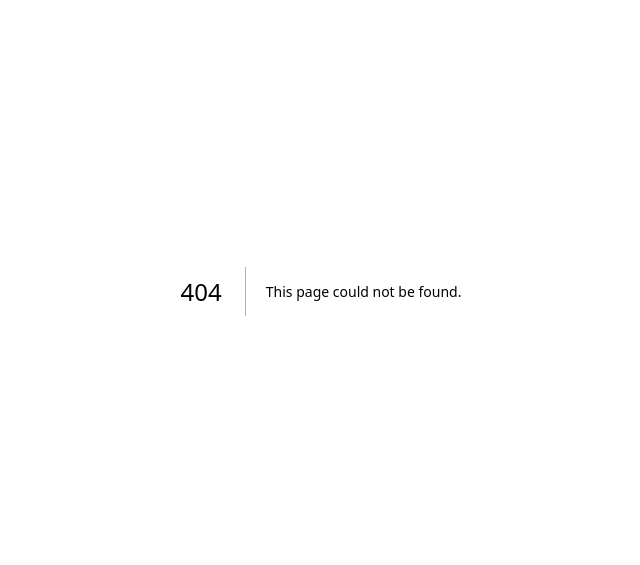
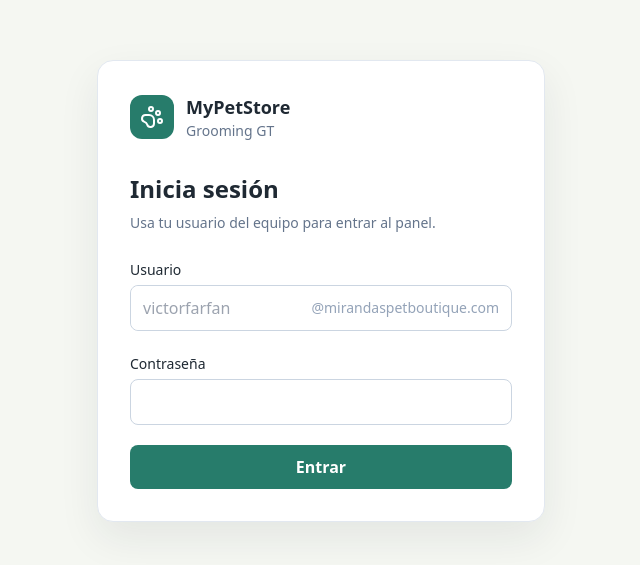
Before and after one commit to VictorFarfan98/myPetStore, a Next.js app: page /login in a window 1280 px wide. Before the commit this address had no page. Shown: the part 109-674 px from the top of the page, without its empty margins (319-959 px from the left). Built offline with nearby package versions, Linux system fonts and the light colour scheme.

Commit message:
added working login page

```diff
--- /dev/null
+++ b/app/login/page.tsx
@@ -0,0 +1,108 @@
+import { PawPrint } from "lucide-react";
+import { redirect } from "next/navigation";
+import { createUserSupabaseClient } from "@/lib/supabase/server";
+
+const EMAIL_DOMAIN = "@mirandaspetboutique.com";
+
+async function signIn(formData: FormData) {
+  "use server";
+
+  const username = String(formData.get("username") ?? "").trim().toLowerCase();
+  const password = String(formData.get("password") ?? "");
+
+  if (!/^[a-z0-9._-]+$/.test(username) || !password) {
+    redirect("/login?error=Ingresa%20un%20usuario%20y%20una%20contrase%C3%B1a%20v%C3%A1lidos.");
+  }
+
+  const supabase = await createUserSupabaseClient();
+  const { error } = await supabase.auth.signInWithPassword({
+    email: `${username}${EMAIL_DOMAIN}`,
+    password
+  });
+
+  if (error) {
+    redirect("/login?error=Usuario%20o%20contrase%C3%B1a%20incorrectos.");
+  }
+
+  redirect("/");
+}
+
+export default async function LoginPage({
+  searchParams
+}: {
+  searchParams: Promise<{ error?: string }>;
+}) {
+  const { error } = await searchParams;
+
+  return (
+    <main className="flex min-h-screen items-center justify-center bg-cloud px-4 py-12">
+      <section className="w-full max-w-md rounded-2xl border border-slate-200 bg-white p-8 shadow-panel">
+        <div className="flex items-center gap-3">
+          <span className="flex h-11 w-11 items-center justify-center rounded-xl bg-jade text-white">
+            <PawPrint className="h-6 w-6" aria-hidden="true" />
+          </span>
+          <div>
+            <p className="text-lg font-semibold text-ink">MyPetStore</p>
+            <p className="text-sm text-slate-500">Grooming GT</p>
+          </div>
+        </div>
+
+        <div className="mt-8">
+          <h1 className="text-2xl font-semibold text-ink">Inicia sesión</h1>
+          <p className="mt-2 text-sm text-slate-500">
+            Usa tu usuario del equipo para entrar al panel.
+          </p>
+        </div>
+
+        {error ? (
+          <p className="mt-5 rounded-lg bg-red-50 px-3 py-2 text-sm text-red-700" role="alert">
+            {error}
+          </p>
+        ) : null}
+
+        <form action={signIn} className="mt-6 space-y-5">
+          <div>
+            <label className="text-sm font-medium text-ink" htmlFor="username">
+              Usuario
+            </label>
+            <div className="mt-1 flex rounded-lg border border-slate-300 bg-white focus-within:ring-2 focus-within:ring-jade">
+              <input
+                autoComplete="username"
+                className="min-w-0 flex-1 rounded-lg border-0 px-3 py-2.5 text-ink outline-none"
+                id="username"
+                name="username"
+                placeholder="victorfarfan"
+                required
+                type="text"
+              />
+              <span className="flex items-center pr-3 text-sm text-slate-400" aria-hidden="true">
+                {EMAIL_DOMAIN}
+              </span>
+            </div>
+          </div>
+
+          <div>
+            <label className="text-sm font-medium text-ink" htmlFor="password">
+              Contraseña
+            </label>
+            <input
+              autoComplete="current-password"
+              className="mt-1 w-full rounded-lg border border-slate-300 px-3 py-2.5 text-ink outline-none focus:ring-2 focus:ring-jade"
+              id="password"
+              name="password"
+              required
+              type="password"
+            />
+          </div>
+
+          <button
+            className="w-full rounded-lg bg-jade px-4 py-2.5 font-semibold text-white transition hover:bg-emerald-800 focus:outline-none focus:ring-2 focus:ring-jade focus:ring-offset-2"
+            type="submit"
+          >
+            Entrar
+          </button>
+        </form>
+      </section>
+    </main>
+  );
+}
```
Also changed, not shown: proxy.ts (added, +40 -0 lines), 1 other file (tests, documents, lock files or other folders).
